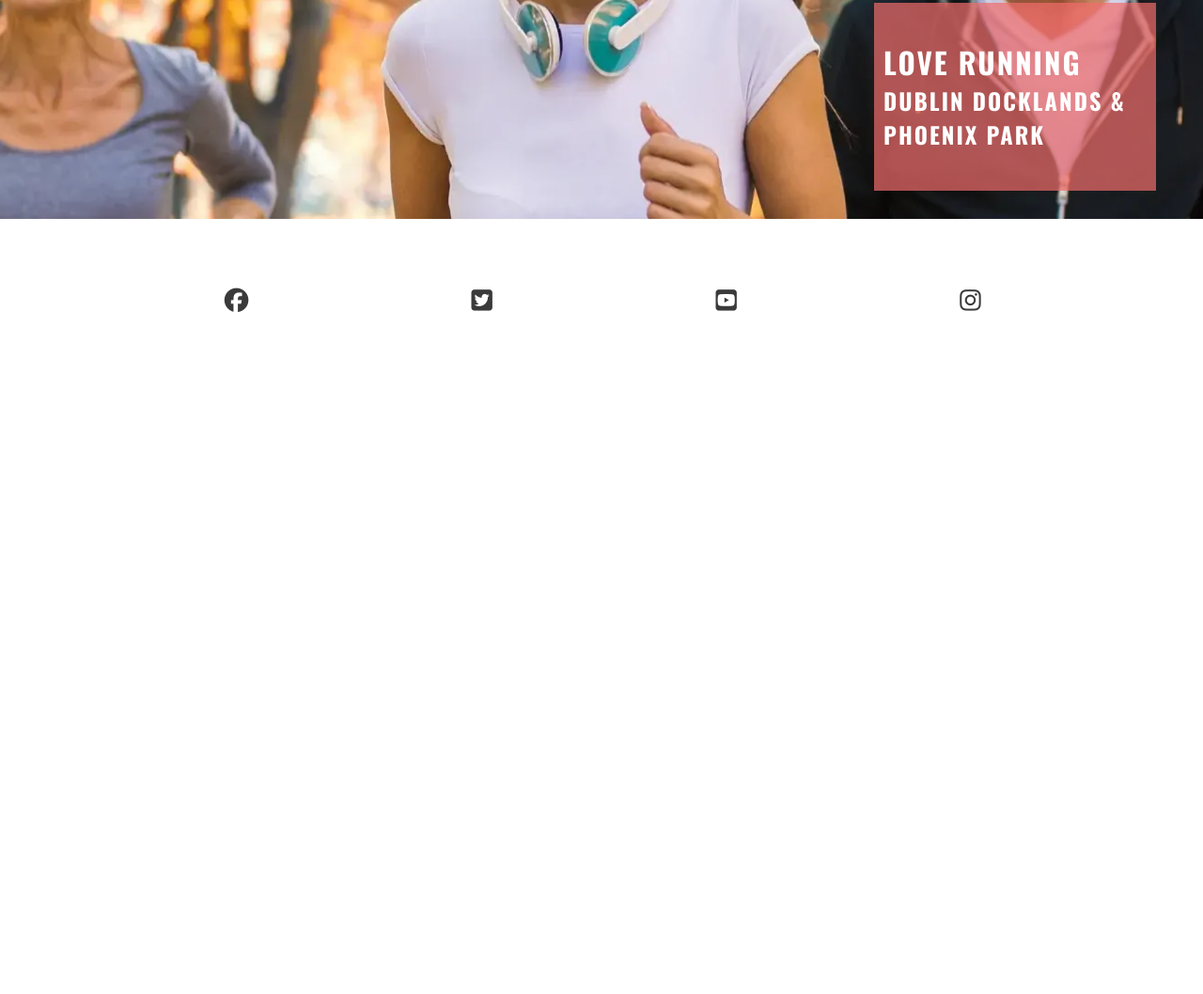
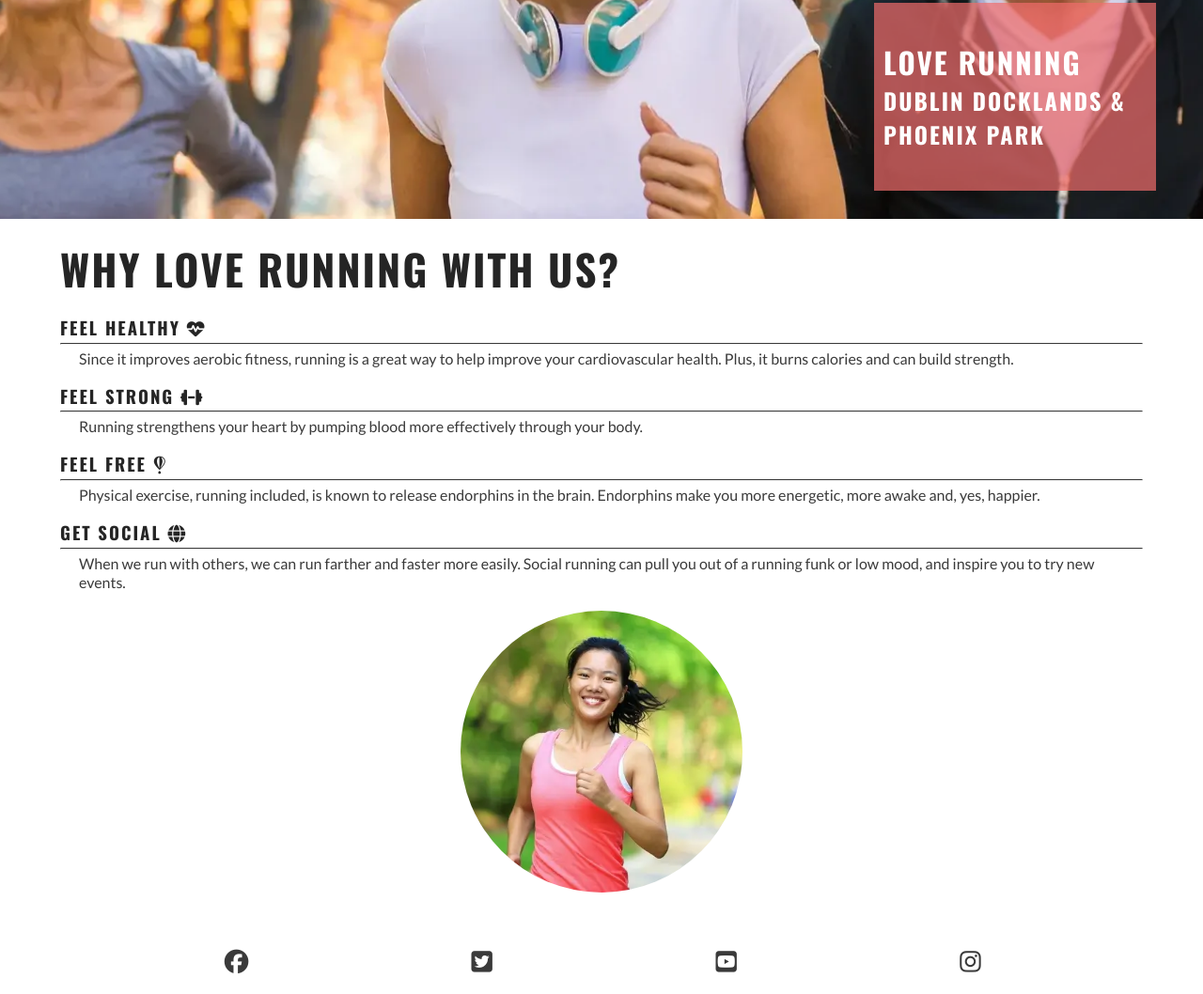
Before and after one commit to SolaraCI/love-running, a plain HTML site: page index.html in a window 1280 px wide. Shown: the part 446-1504 px from the top of the page at 94% size. Before the commit the page ends 800 px from the top, so only its background shows below. Drawn offline with nearby package versions, Linux system fonts and the light colour scheme.

Commit message:
Add reasons section

```diff
--- a/assets/css/style.css
+++ b/assets/css/style.css
@@ -18,7 +18,9 @@ body {
   font-family: 'Lato', sans-serif;
 }
 
-h1, h2, h3 {
+h1,
+h2,
+h3 {
   font-family: 'Oswald', sans-serif;
   text-transform: uppercase;
   letter-spacing: 2px;
@@ -112,8 +114,54 @@ main {
   padding-left: 10px;
 }
 
-#cover-text > h2, #cover-text > h3 {
+#cover-text>h2,
+#cover-text>h3 {
   color: #ffffff;
+}
+
+/* Reasons */
+#reasons {
+  margin: 20px auto;
+  width: 90%;
+}
+
+#reasons>h2 {
+  font-size: 280%;
+  margin-bottom: 20px;
+}
+
+/* Benefits */
+#benefits hr {
+  border-top: 1px solid #3a3a3a;
+  margin: 5px 0;
+}
+
+#benefits p {
+  padding: 0 20px;
+}
+
+#benefits-physical>div,
+#benefits-mental>div {
+  line-height: 20px;
+  margin-bottom: 20px;
+}
+
+/* Circle cover image */
+#circle-cover-bg {
+  background: url("../images/reasons-image.webp") no-repeat top center/cover;
+  height: 90vw;
+  width: 90vw;
+  margin-bottom: 20px;
+/* Makes the square image into a circle */
+  border-radius: 50%;
+  max-width: 300px;
+  max-height: 300px;
+}
+
+#benefits-image {
+  display: flex;
+  align-items: center;
+  justify-content: center;
 }
 
 /* Footer */
@@ -173,6 +221,7 @@ main {
     width: 300px;
     right: 50px;
   }
+
 }
 
 /* Media query: laptops and larger (992px and up) */
--- a/index.html
+++ b/index.html
@@ -49,14 +49,51 @@
                 <h3>Dublin Docklands & Phoenix Park</h3>
             </div>
         </section>
+
+        <section id="reasons">
+            <h2>Why love running with us?</h2>
+            <div id="benefits">
+                <div id="benefits-physical">
+                    <div>
+                        <h3>Feel healthy <i class="fa-solid fa-heart-pulse"></i></h3>
+                        <hr>
+                        <p>Since it improves aerobic fitness, running is a great way to help improve your cardiovascular
+                            health. Plus, it burns calories and can build strength.</p>
+                    </div>
+                    <div>
+                        <h3>Feel strong <i class="fa-solid fa-dumbbell"></i></h3>
+                        <hr>
+                        <p>Running strengthens your heart by pumping blood more effectively through your body.</p>
+                    </div>
+                </div>
+                <div id="benefits-mental">
+                    <div>
+                        <h3>Feel free <i class="fa-brands fa-fly"></i></h3>
+                        <hr>
+                        <p>Physical exercise, running included, is known to release endorphins in the brain. Endorphins
+                            make you more energetic, more awake and, yes, happier.</p>
+                    </div>
+                    <div>
+                        <h3>Get social <i class="fa-solid fa-globe"></i></h3>
+                        <hr>
+                        <p>When we run with others, we can run farther and faster more easily. Social running can pull
+                            you out of a running funk or low mood, and inspire you to try new events.</p>
+                    </div>
+                </div>
+                <div id="benefits-image">
+                    <div id="circle-cover-bg">
+
+                    </div>
+                </div>
+            </div>
+        </section>
     </main>
 
     <!-- Footer -->
     <footer>
         <ul id="social-networks">
             <li><a href="https://www.facebook.com/" target="_blank" rel="noopener"
-                    aria-label="Visit our Facebook page (opens in a new tab)"><i
-                        class="fa-brands fa-facebook"></i></a>
+                    aria-label="Visit our Facebook page (opens in a new tab)"><i class="fa-brands fa-facebook"></i></a>
             </li>
             <li><a href="https://www.twitter.com/" target="_blank" rel="noopener"
                     aria-label="Visit our Twitter page (opens in a new tab)"><i
```
Also changed, not shown: assets/images/reasons-image.webp (added).
